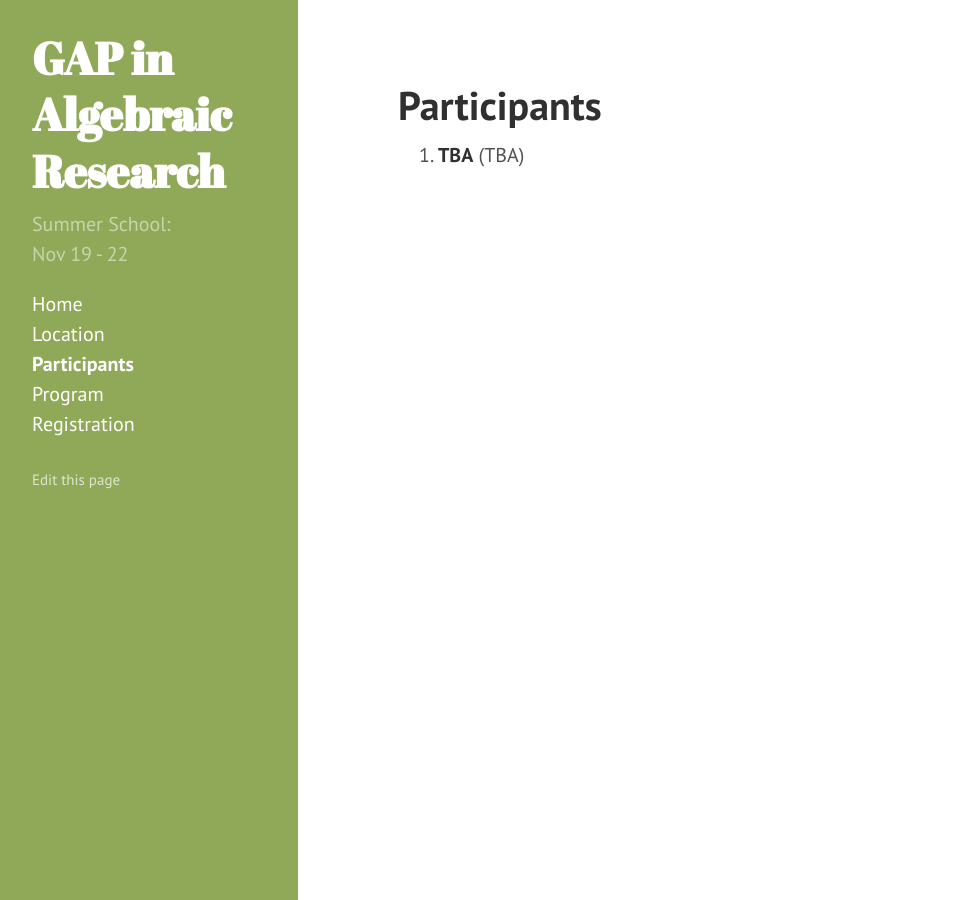
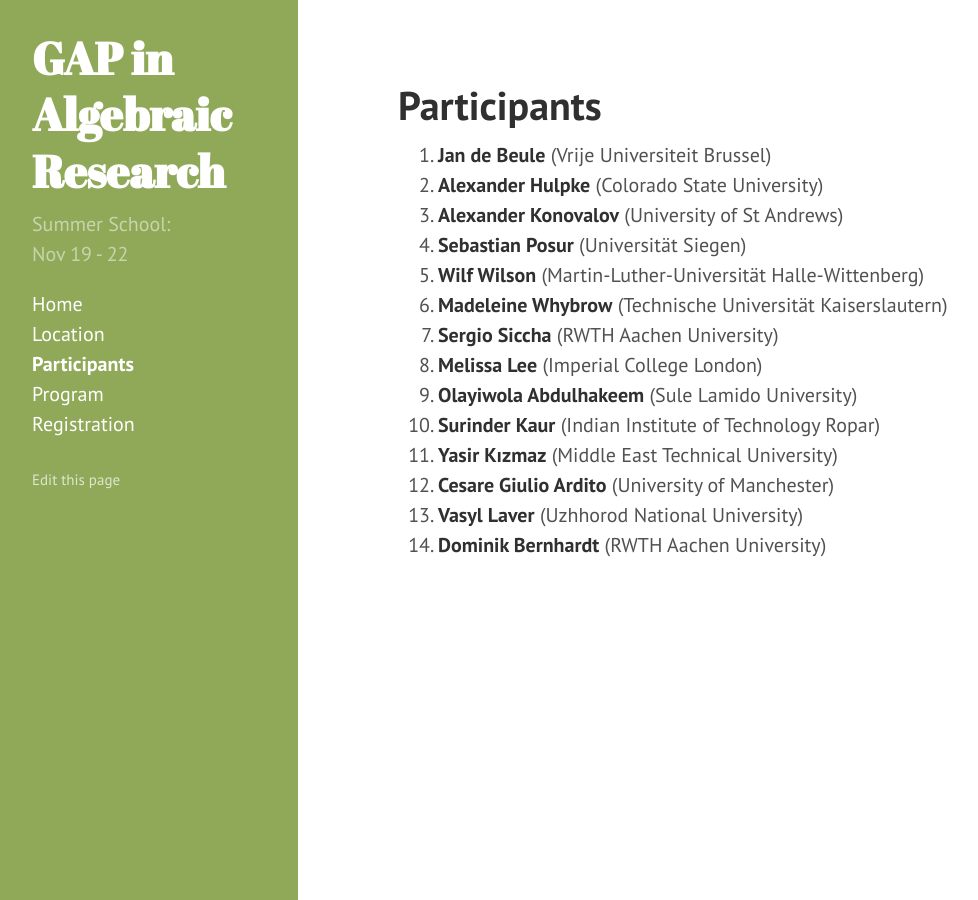
Before and after one commit to lbfm-rwth/gap-in-algebraic-research-2018, a Jekyll site: the page built from participants.md, in a window 1280 px wide. Shown: the whole page, without its empty margins (2-980 px from the left). Built offline with Jekyll 4.4.1, drawn with Linux system fonts in a browser that asks for light colours.

Commit message:
Update participants

```diff
--- a/_data/participants.yml
+++ b/_data/participants.yml
@@ -1,2 +1,28 @@
-- name: TBA
-  affiliation: TBA
+- name: Jan de Beule
+  affiliation: Vrije Universiteit Brussel
+- name: Alexander Hulpke
+  affiliation: Colorado State University
+- name: Alexander Konovalov
+  affiliation: University of St Andrews
+- name: Sebastian Posur
+  affiliation: Universität Siegen
+- name: Wilf Wilson
+  affiliation: Martin-Luther-Universität Halle-Wittenberg
+- name: Madeleine Whybrow
+  affiliation: Technische Universität Kaiserslautern
+- name: Sergio Siccha
+  affiliation: RWTH Aachen University
+- name: Melissa Lee
+  affiliation: Imperial College London
+- name: Olayiwola Abdulhakeem
+  affiliation: Sule Lamido University
+- name: Surinder Kaur
+  affiliation: Indian Institute of Technology Ropar
+- name: Yasir Kızmaz
+  affiliation: Middle East Technical University
+- name: Cesare Giulio Ardito
+  affiliation: University of Manchester
+- name: Vasyl Laver
+  affiliation: Uzhhorod National University
+- name: Dominik Bernhardt
+  affiliation: RWTH Aachen University
```
